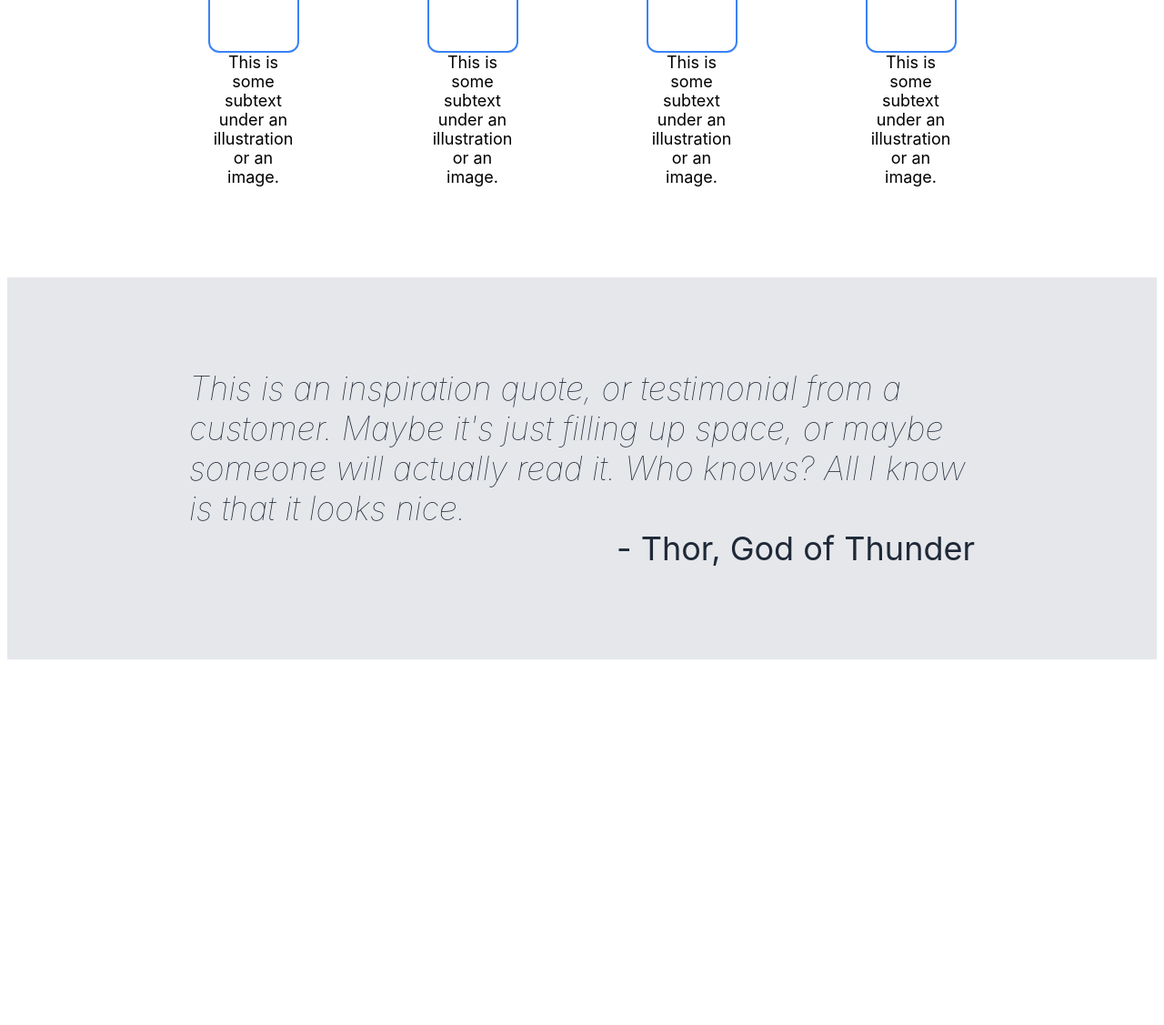
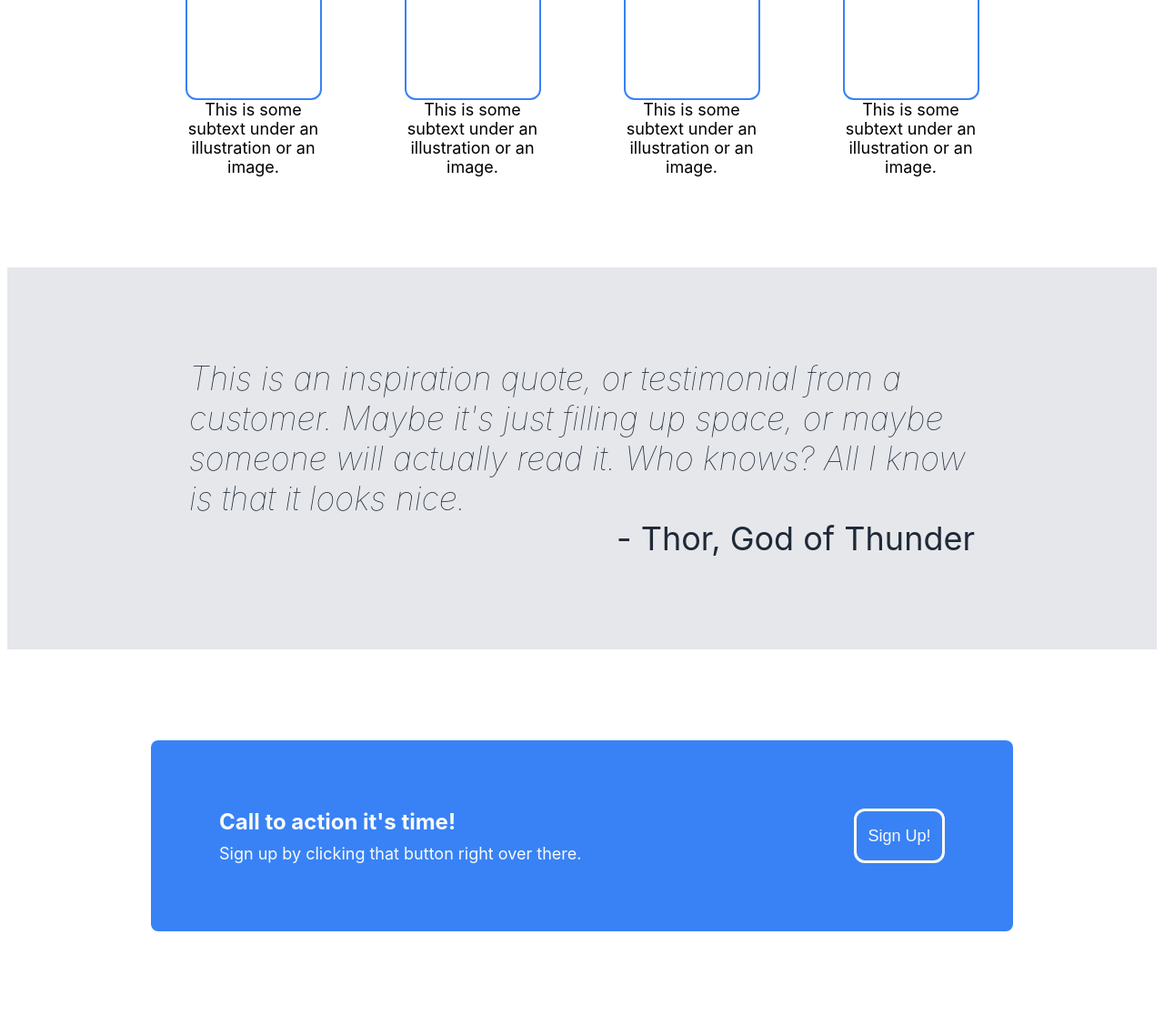
Before and after one commit to StephTorres22/Landing-Page, a plain HTML site: page index.html in a window 1280 px wide. Shown: the part 805-1932 px from the top of the page at 91% size. Before the commit the page ends 1538 px from the top, so only its background shows below. Drawn offline with Linux system fonts and the light colour scheme.

Commit message:
call toaction bar added

```diff
--- a/index.html
+++ b/index.html
@@ -62,5 +62,15 @@
 
 
         </div>
+
+        <div class="bottom">
+            <div class="action-container">
+                <div class="a-left">
+                <div class="action-bold">Call to action it's time!</div>
+                <div class="action-text">Sign up by clicking that button right over there.</div>
+            </div>
+                <button type="button" class="action-button">Sign Up!</button>
+            </div>
+        </div>
     </body>
 </html>
--- a/style.css
+++ b/style.css
@@ -63,6 +63,8 @@ button{
     align-items: center;
     border-radius: 12px;
     font-size: 18px;
+    border: #3882f6;
+    border-style: solid;
 
 }
 
@@ -94,7 +96,7 @@ button{
     flex-wrap: wrap;
 
     justify-content: space-around;
-    width: 100px;
+    width: 150px;
 }
 
 .information-header{
@@ -109,8 +111,8 @@ button{
 }
 
 .img-box {
-    height: 100px;
-    width: 100px;
+    height: 150px;
+    width: 150px;
     border-color: #3882f6;
     border-radius: 12px;
     border-width: 2px;
@@ -145,3 +147,43 @@ button{
     align-self: flex-end;
 
 }
+
+.bottom{
+    display: flex;
+    justify-content: center;
+    align-content: center;
+    padding: 100px;
+}
+
+.action-container{
+    background-color: #3882f6;
+    color: #f9faf8;
+    border-radius: 8px;
+    width: 75%;
+    padding: 75px;
+    display: flex;
+    justify-content: space-between;
+
+}
+
+.action-bold{
+    font-size: 24px;
+    font-weight: bold;
+}
+
+.action-text{
+    font-size: 18px;
+
+}
+
+.a-left{
+    display: flex;
+    flex-direction: column;
+    gap: 10px
+}
+
+.action-button{
+    border-color: #f9faf8;
+    box-shadow: 0px;
+    border-style: solid;
+}
```
